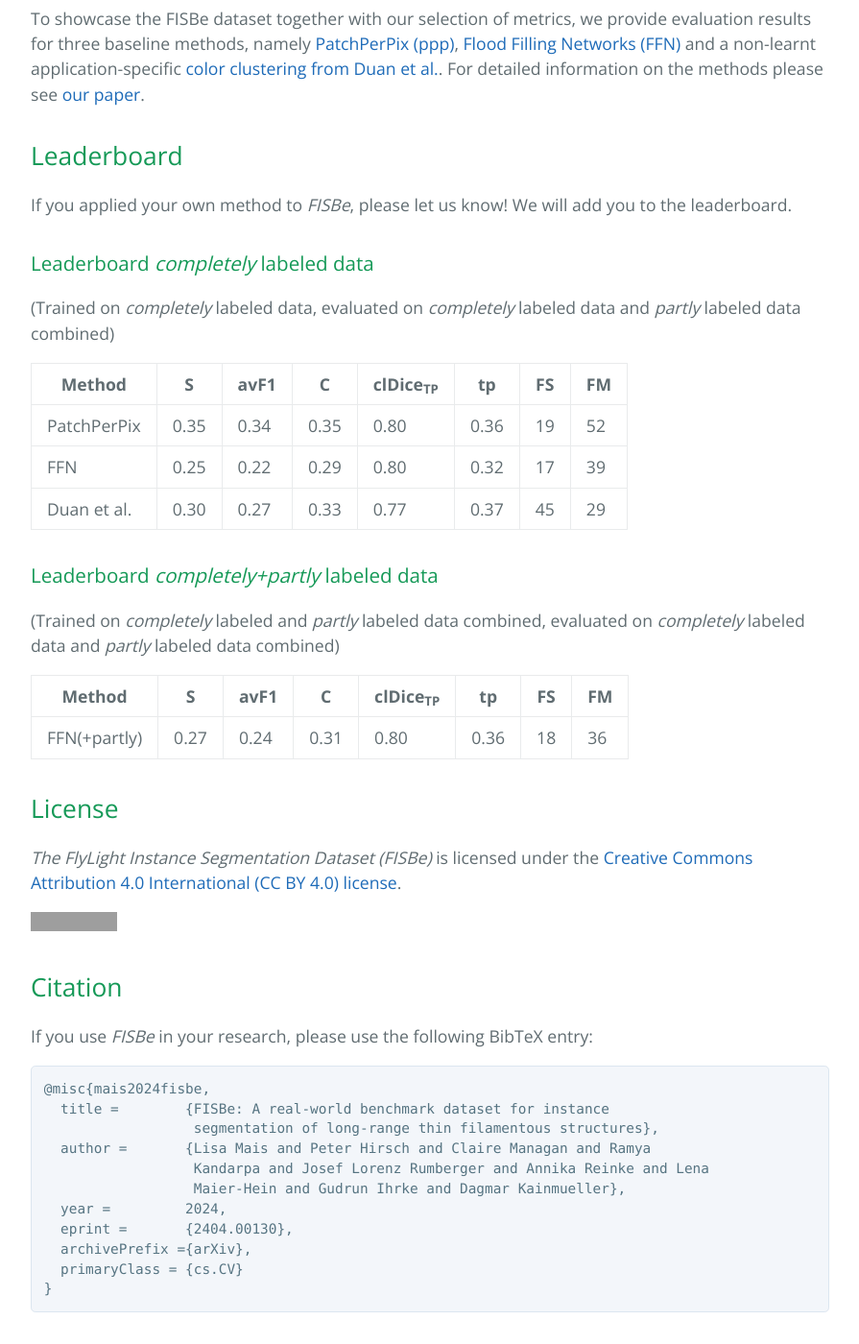
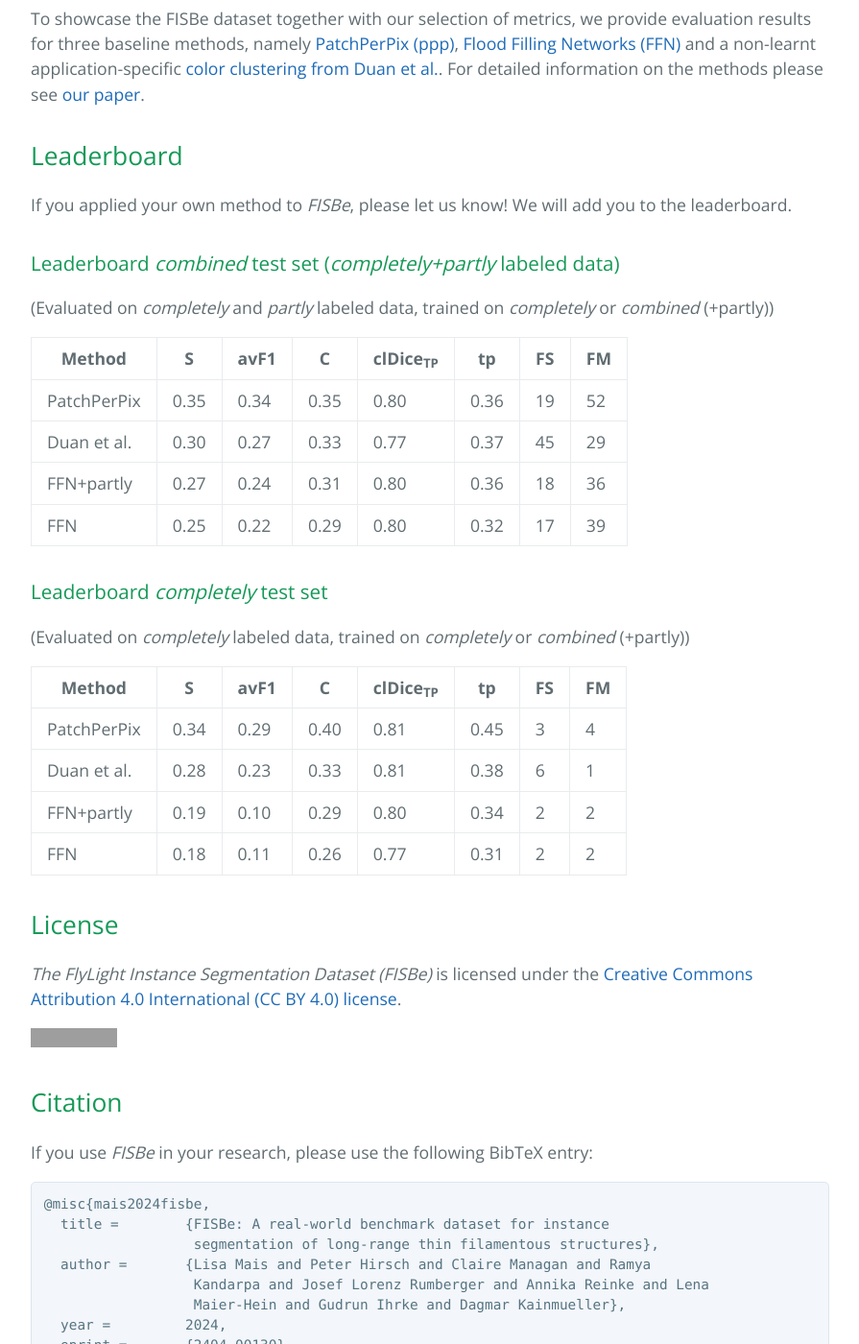
Before and after one commit to Kainmueller-Lab/fisbe, a Jekyll site: the page built from index.md, in a window 1280 px wide and 1400 px high, scrolled down 6820 px. Shown: the whole window at 96% size, without its empty margins (192-1087 px from the left). Built offline with Jekyll 4.4.1, drawn with Linux system fonts in a browser that asks for light colours; some of the changed text lies outside the part shown; grey boxes are pictures that could not be loaded.

Commit message:
add leaderboard for completely test set

```diff
--- a/index.md
+++ b/index.md
@@ -254,24 +254,28 @@ For detailed information on the methods please see [our paper](https://arxiv.org
 If you applied your own method to *FISBe*, please let us know!
 We will add you to the leaderboard.
 
-### Leaderboard *completely* labeled data
+### Leaderboard *combined* test set (*completely+partly* labeled data)
 
-(Trained on *completely* labeled data, evaluated on *completely* labeled data and *partly* labeled data combined)
+(Evaluated on *completely* and *partly* labeled data, trained on *completely* or *combined* (+partly))
+
+| Method     | S    | avF1 | C    | clDice<sub>TP</sub> | tp   | FS | FM |
+|------------|------|------|------|---------------------|------|----|----|
+| PatchPerPix | 0.35 | 0.34 | 0.35 | 0.80                | 0.36 | 19 | 52 |
+| Duan et al. | 0.30 | 0.27 | 0.33 | 0.77                | 0.37 | 45 | 29 |
+| FFN+partly | 0.27 | 0.24 | 0.31 | 0.80                | 0.36 | 18 | 36 |
+| FFN        | 0.25 | 0.22 | 0.29 | 0.80                | 0.32 | 17 | 39 |
+
+
+### Leaderboard *completely* test set
+
+(Evaluated on *completely* labeled data, trained on *completely* or *combined* (+partly))
 
 | Method      | S    | avF1 | C    | clDice<sub>TP</sub> | tp   | FS | FM |
 |-------------|------|------|------|---------------------|------|----|----|
-| PatchPerPix | 0.35 | 0.34 | 0.35 | 0.80                | 0.36 | 19 | 52 |
-| FFN         | 0.25 | 0.22 | 0.29 | 0.80                | 0.32 | 17 | 39 |
-| Duan et al. | 0.30 | 0.27 | 0.33 | 0.77                | 0.37 | 45 | 29 |
-
-
-### Leaderboard *completely+partly* labeled data
-
-(Trained on *completely* labeled and *partly* labeled data combined, evaluated on *completely* labeled data and *partly* labeled data combined)
-
-| Method       | S    | avF1 | C    | clDice<sub>TP</sub> | tp   | FS | FM |
-|--------------|------|------|------|---------------------|------|----|----|
-| FFN(+partly) | 0.27 | 0.24 | 0.31 | 0.80                | 0.36 | 18 | 36 |
+| PatchPerPix | 0.34 | 0.29 | 0.40 | 0.81                | 0.45 | 3  | 4  |
+| Duan et al. | 0.28 | 0.23 | 0.33 | 0.81                | 0.38 | 6  | 1  |
+| FFN+partly  | 0.19 | 0.10 | 0.29 | 0.80                | 0.34 | 2  | 2  |
+| FFN         | 0.18 | 0.11 | 0.26 | 0.77                | 0.31 | 2  | 2  |
 
 
 ## License
```
Also changed, not shown: other parts of index.md (+2 -2 lines).
